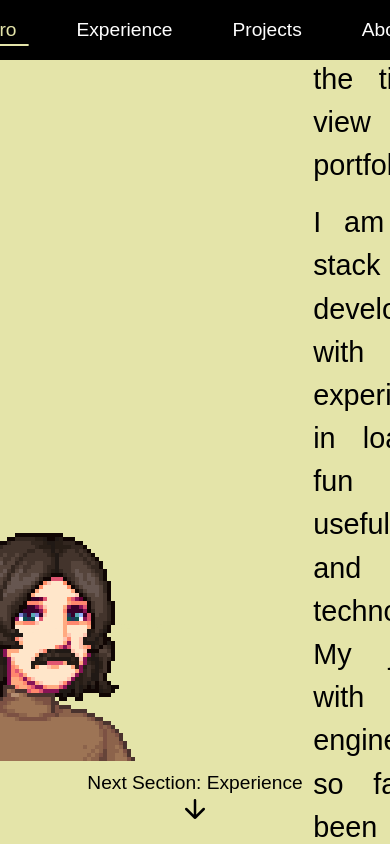
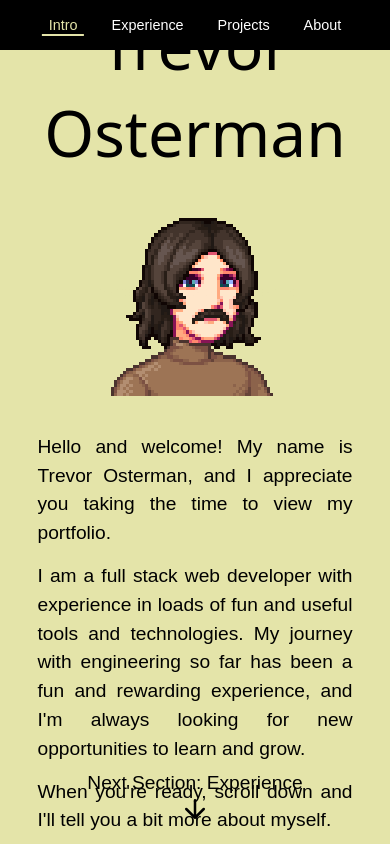
Before and after one commit to TrevorOsterman/personal-site, a React (Create React App) app: page / in a window 390 px wide. Built offline with nearby package versions, Linux system fonts and the light colour scheme; a web font is replaced by a local one.

Commit message:
add mobile styles

```diff
--- a/src/ui/Navigation/Navigation.styles.css
+++ b/src/ui/Navigation/Navigation.styles.css
@@ -44,3 +44,16 @@
   height: 2px;
   background-color: #e4e4a9;
 }
+
+@media (max-width: 768px) {
+  .navigation {
+    height: 50px;
+    gap: 10px;
+    padding: 0 10px;
+  }
+
+  .nav-button {
+    font-size: 0.9rem;
+    padding: 8px 12px;
+  }
+}
--- a/src/ui/Sections/Intro/Intro.styles.css
+++ b/src/ui/Sections/Intro/Intro.styles.css
@@ -48,3 +48,38 @@
   font-size: 1.8rem;
   line-height: 1.5;
 }
+
+@media (max-width: 768px) {
+  .intro {
+    gap: 20px;
+    padding: 20px;
+  }
+
+  .intro__heading {
+    font-size: 4rem;
+  }
+
+  .intro__content {
+    flex-direction: column;
+    gap: 30px;
+  }
+
+  .intro__avatar {
+    width: 100%;
+  }
+
+  .intro__avatar img {
+    max-width: 200px;
+    width: 100%;
+    height: auto;
+  }
+
+  .intro__ps {
+    max-width: 90%;
+    width: 100%;
+  }
+
+  .intro__ps p {
+    font-size: 1.2rem;
+  }
+}
--- a/src/ui/Sections/Sections.styles.css
+++ b/src/ui/Sections/Sections.styles.css
@@ -4,7 +4,6 @@
   width: 80vw;
   max-width: 80vw;
   margin: auto;
-  gap: 50px;
   align-items: flex-start;
   scroll-snap-align: start;
   scroll-snap-stop: always;
@@ -102,3 +101,39 @@
 .section__image {
   width: 100%;
 }
+
+@media (max-width: 768px) {
+  .sections {
+    width: 90vw;
+    max-width: 90vw;
+  }
+
+  .section {
+    flex-direction: column;
+    gap: 30px;
+    padding: 50px 0;
+  }
+
+  .sections-nav {
+    position: relative;
+    top: 0;
+    width: 100%;
+    min-width: unset;
+    scroll-snap-align: start;
+    scroll-snap-stop: always;
+    padding-top: 10%;
+  }
+
+  .sections-nav h2 {
+    text-align: left;
+    font-size: 2rem;
+  }
+
+  .section__content {
+    width: 100%;
+  }
+
+  .tech-list {
+    grid-template-columns: repeat(2, 1fr);
+  }
+}
```
